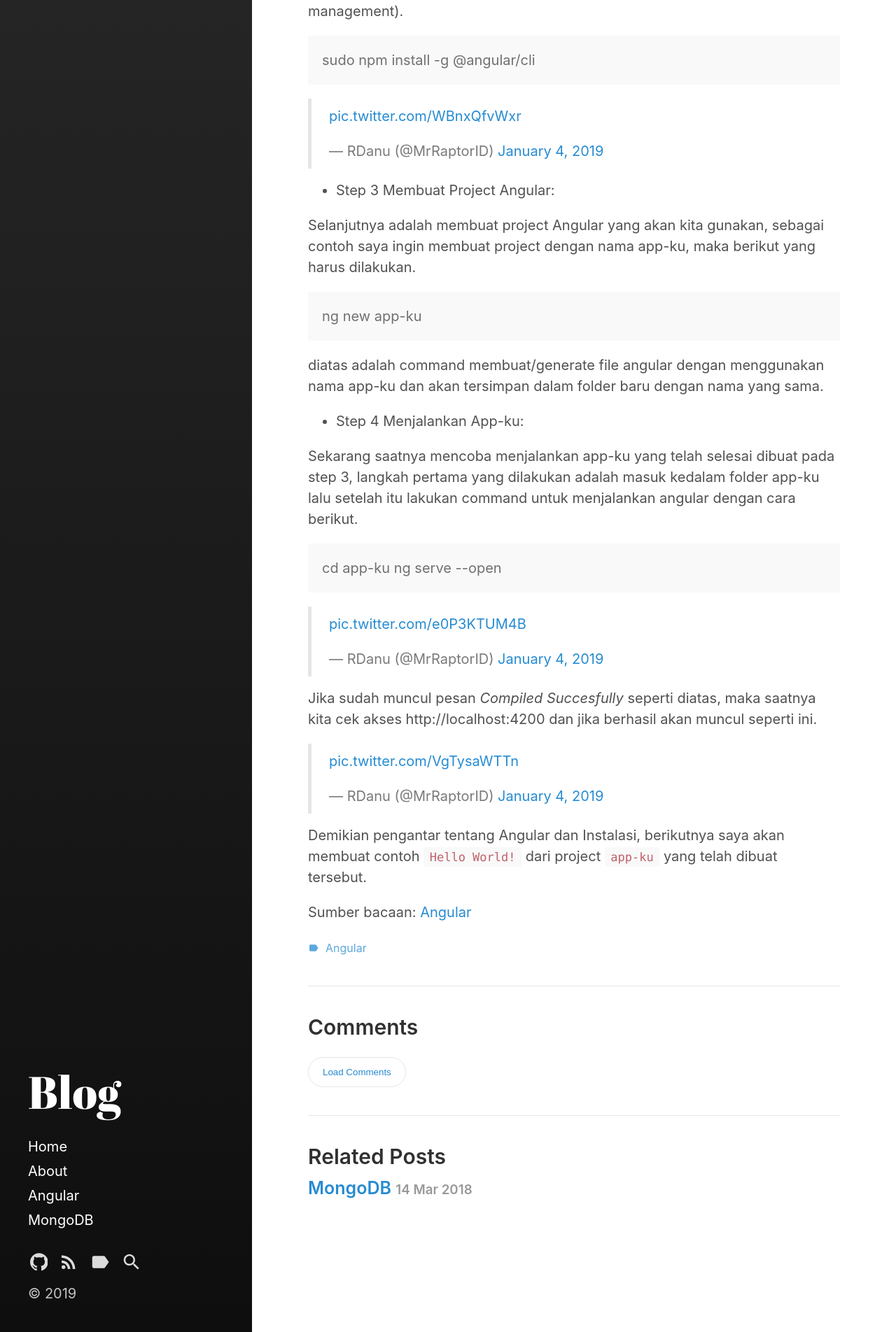
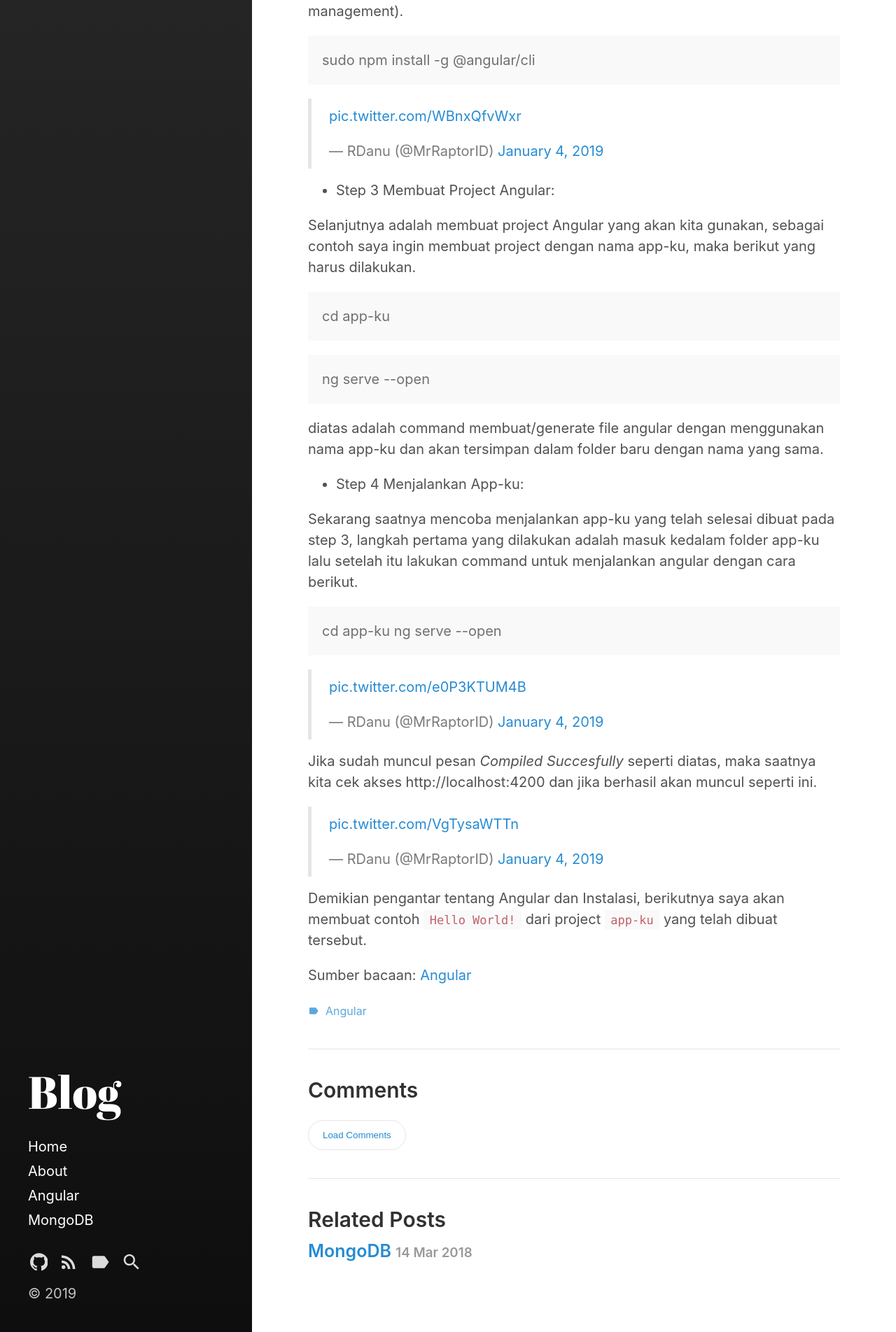
Before and after one commit to gwyllgi/gwyllgi.github.io, a Jekyll site: the page built from _posts/2019-01-05-angular.md, in a window 1280 px wide. Shown: the part 1061-2965 px from the top of the page at 70% size. Built offline with Jekyll 4.4.1, drawn with Linux system fonts in a browser that asks for light colours; comment, search, counter and statistics services are not loaded.

Commit message:
Update 2019-01-05-angular.md

```diff
--- a/_posts/2019-01-05-angular.md
+++ b/_posts/2019-01-05-angular.md
@@ -49,7 +49,10 @@ Selanjutnya adalah install Angular CLI dengan menggunakan npm (package managemen
 
 Selanjutnya adalah membuat project Angular yang akan kita gunakan, sebagai contoh saya ingin membuat project dengan nama app-ku, maka berikut yang harus dilakukan.
 <p class="message">
-	ng new app-ku
+	cd app-ku
+</p>
+<p class="message">
+	ng serve --open
 </p>
 diatas adalah command membuat/generate file angular dengan menggunakan nama app-ku dan akan tersimpan dalam folder baru dengan nama yang sama.
 
```
